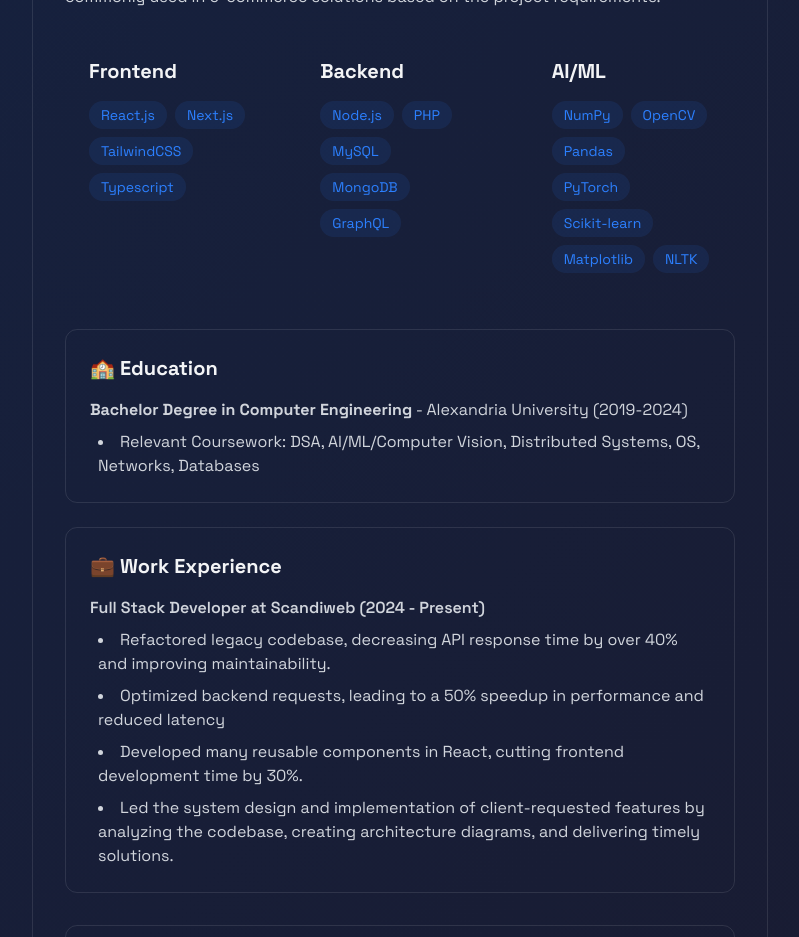
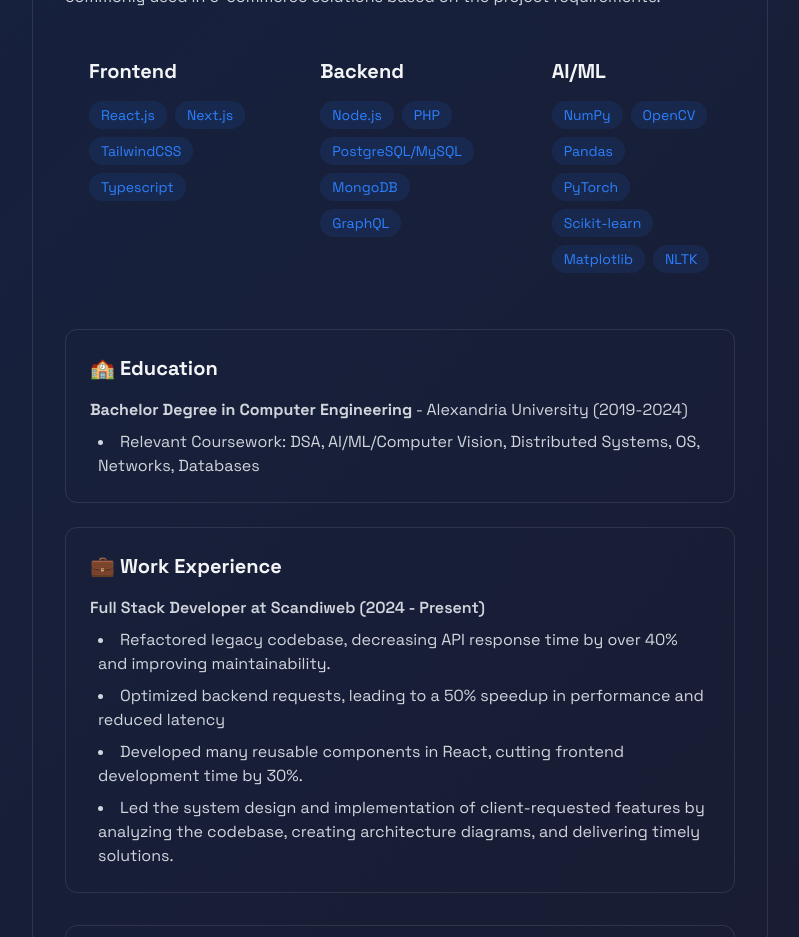
Before and after one commit to MohamedBattawy/Battawy-Portfolio, a React (Vite) app: page / in a window 1280 px wide. Shown: the part 1060-1997 px from the top of the page, without its empty margins (240-1039 px from the left). Built offline with nearby package versions, Linux system fonts and the light colour scheme.

Commit message:
added postgre to skills

```diff
--- a/src/components/sections/About.jsx
+++ b/src/components/sections/About.jsx
@@ -2,7 +2,7 @@ import { RevealOnScroll } from "../RevealOnScroll";
 
 export const About = () => {
     const frontendSkills = ["React.js", "Next.js", "TailwindCSS", "Typescript"];
-    const backendSkills = ["Node.js", "PHP", "MySQL", "MongoDB", "GraphQL"];
+    const backendSkills = ["Node.js", "PHP", "PostgreSQL/MySQL", "MongoDB", "GraphQL"];
     const aiMlSkills = ["NumPy", "OpenCV", "Pandas", "PyTorch", "Scikit-learn", "Matplotlib", "NLTK"];
 
     const achievements = [
```
